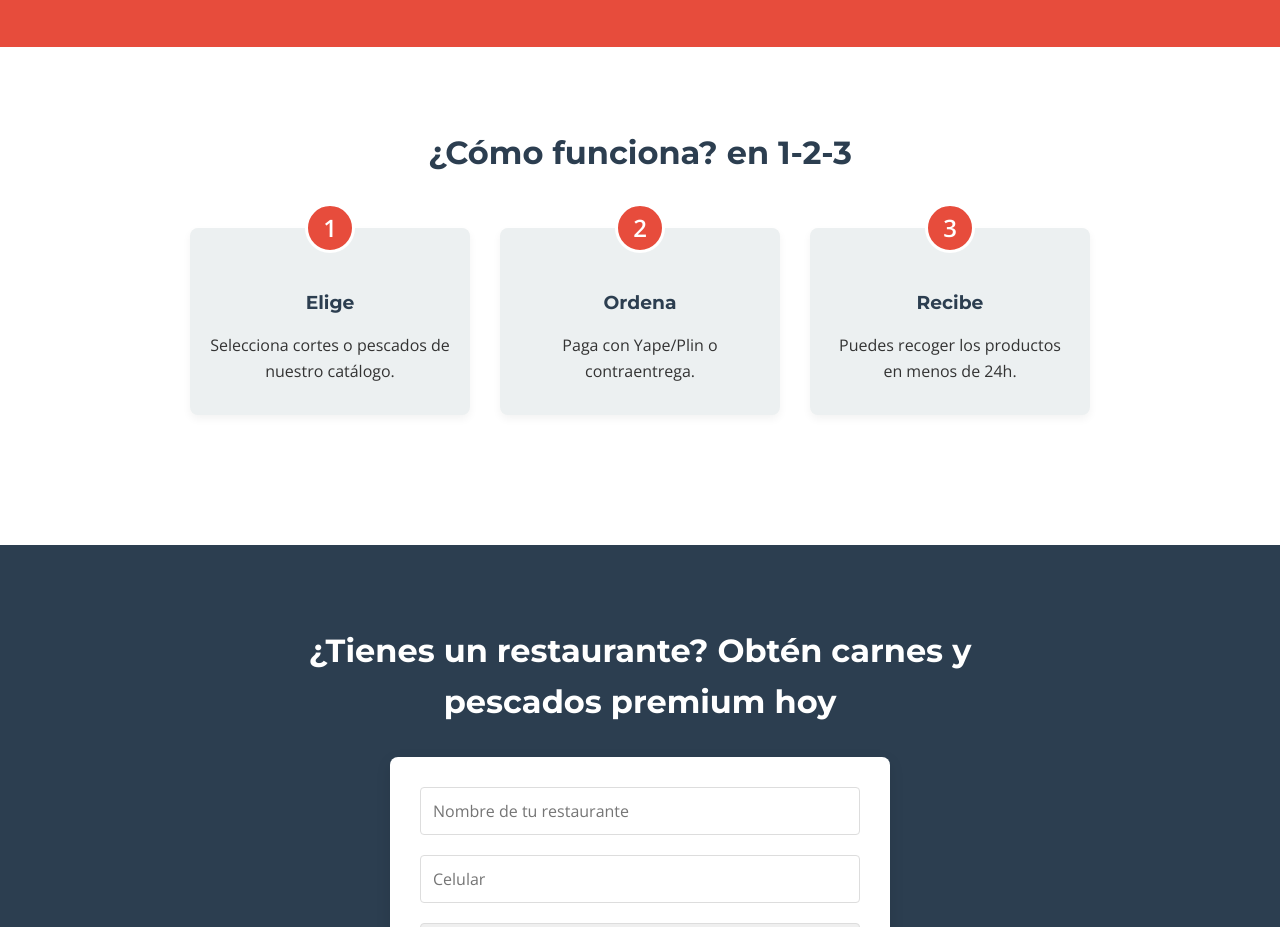
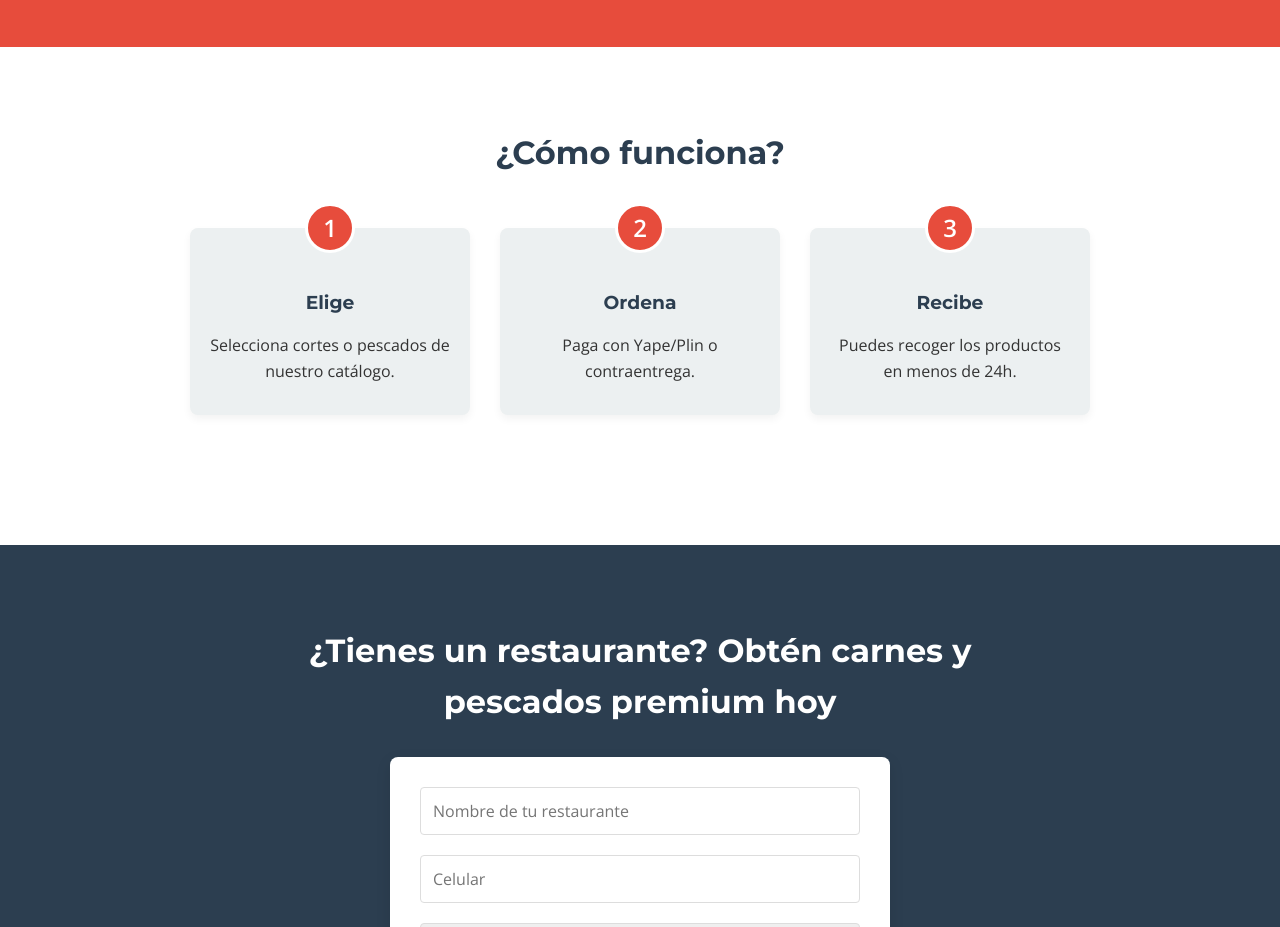
Before and after one commit to VictorSebastianNique/Fresh-freedom, a plain HTML site: page index.html in a window 1280 px wide. Shown: the part 1700-2627 px from the top of the page. Drawn offline with nearby package versions, Linux system fonts and the light colour scheme.

Commit message:
Update index.html

```diff
--- a/index.html
+++ b/index.html
@@ -78,7 +78,7 @@
 
     <!-- Loco 4: Proceso simple -->
     <section id="how-it-works" class="how-it-works">
-        <h2>¿Cómo funciona? en 1-2-3</h2>
+        <h2>¿Cómo funciona?</h2>
         <div class="steps">
             <div class="step">
                 <div class="step-number">1</div>
```
